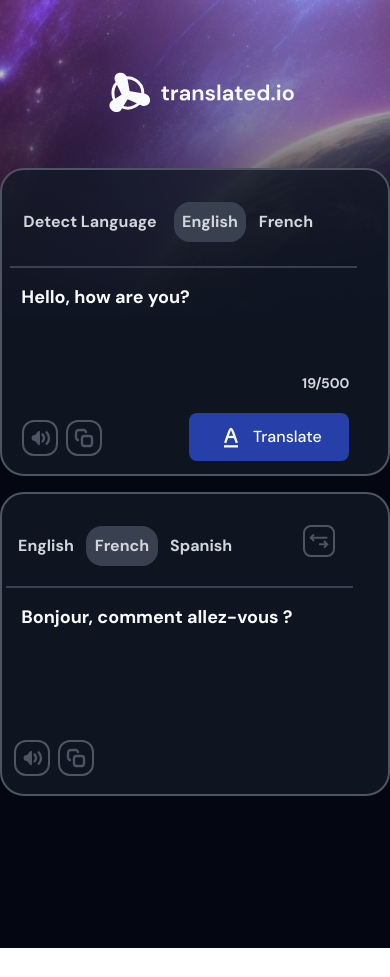
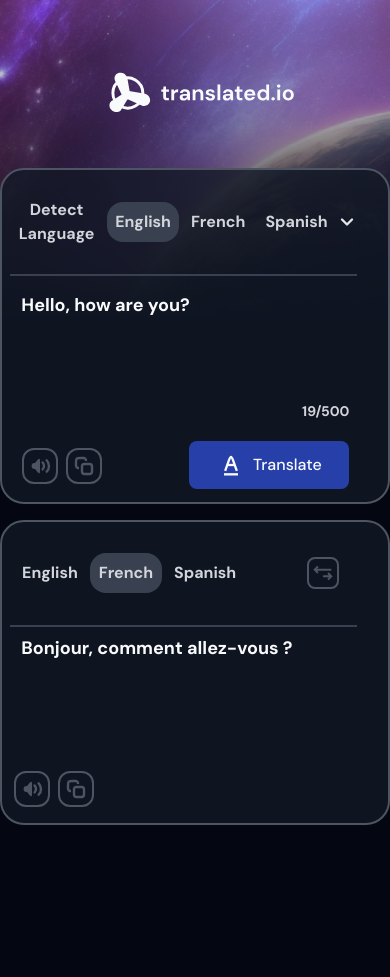
Before and after one commit to EduzzDev/Translate_page, a React (Vite) app: page / in a window 390 px wide. Before the commit the page ends 948 px from the top, so only its background shows below. Built offline with nearby package versions, Linux system fonts and the light colour scheme.

Commit message:
fix: ajustes para mobile e adicionando scroll x para mobile no menu de idiomas

```diff
--- a/src/App.jsx
+++ b/src/App.jsx
@@ -169,17 +169,17 @@ function App() {
         <section className="flex flex-col  gap-y-4 lg:flex-row justify-center lg:gap-x-4">
           <nav
             className="bg-[rgba(18,24,38,0.8)] w-full relative bottom-38 min-[600px]:left-10 min-[600px]:w-130
-            border-2 border-[#4D5562]  rounded-3xl"
+            border-2 border-[#4D5562]  rounded-3xl "
             aria-label="Seleção de idiomas"
           >
             <div
-              className=" w-[90%] h-[25dvw] ml-2 min-[500px]:h-25 text-[16px] overflow-hidden text-[#F9FAFB]font-black
+              className=" w-[90%] h-[25dvw]  mt-2 ml-2  overflow-x-scroll min-[500px]:h-22 text-[16px] min-[500px]:overflow-hidden text-[#F9FAFB]font-black
               resize-none outline-0  lg:mb-5
-              border-b-2 pb-5 min-[500px]:ml-4 border-[#394150]"
+              border-b-2 pb-2 min-[500px]:ml-4 border-[#394150] flex flex-row items-center"
             >
               <button
                 onClick={() => toggleInputLanguage("auto")}
-                className={`w-40 relative mt-8 cursor-pointer p-2 font-semibold focus:bg-[#394150] focus:rounded-2xl  hover:rounded-2xl
+                className={`w-40 relative cursor-pointer p-2 font-semibold focus:bg-[#394150] focus:rounded-2xl  hover:rounded-2xl
                hover:bg-[#394150] text-[#D2D5DA]  ${
                  inputLanguage === "auto"
                    ? "bg-[#394150] text-[#D2D5DA] rounded-2xl "
@@ -213,7 +213,7 @@ function App() {
               >
                 Spanish{" "}
               </Button>
-              <button className="relative top-2 ml-2">
+              <button className="relative  ml-2">
                 <svg
                   className="flex"
                   xmlns="http://www.w3.org/2000/svg"
@@ -236,7 +236,7 @@ function App() {
                 value={translatingText}
                 onChange={handleInput}
                 rows={1}
-                className="lg:w-120 w-[90%] min-h-10 text-[18px] text-[#F9FAFB]
+                className="lg:w-120 w-[90%] overflow-hidden min-h-10 text-[18px] text-[#F9FAFB]
                 font-black mx-auto mb-10 border-0 resize-none outline-none"
                 aria-label="Texto de entrada"
               />
@@ -300,9 +300,9 @@ function App() {
             aria-label="Seleção de idiomas"
           >
             <div
-              className=" w-[90%] ml-1 min-[500px]:h-25 text-[16px] overflow-hidden text-[#F9FAFB]font-black
+              className=" w-[90%] h-[25dvw]  mt-2 ml-2  overflow-x-scroll min-[500px]:h-22 text-[16px] min-[500px]:overflow-hidden text-[#F9FAFB]font-black
               resize-none outline-0  lg:mb-5
-              border-b-2 pb-5 min-[500px]:ml-4 border-[#394150]"
+              border-b-2 pb-2 min-[500px]:ml-4 border-[#394150] flex flex-row items-center"
             >
               <Button
                 nome="English"
@@ -315,7 +315,7 @@ function App() {
                 nome="French"
                 active={outputLanguage.includes("French")}
                 toggle={toggleOutputLanguage}
-                className="hidden md:block"
+                className=" block"
               >
                 French
               </Button>
@@ -323,7 +323,7 @@ function App() {
                 nome="Spanish"
                 active={outputLanguage.includes("Spanish")}
                 toggle={toggleOutputLanguage}
-                className="hidden md:block"
+                className=" block"
               >
                 Spanish{" "}
               </Button>
@@ -334,18 +334,18 @@ function App() {
                 <img src={butttonChange} alt="botão de trocar" />
               </button>
             </div>
-            <div className="flex flex-col min-[500px]:gap-4 mt-4">
+            <div className="flex flex-col min-[500px]:gap-4 mt-2">
               <textarea
                 ref={outputRef}
                 value={translatedText}
                 onChange={handleInput}
                 rows={1}
-                className="lg:w-120 w-[90%] min-h-10 text-[18px] text-[#F9FAFB]
+                className="lg:w-120 w-[90%] min-h-15 overflow-hidden text-[18px] text-[#F9FAFB]
                 font-black mx-auto mb-10 border-0 resize-none outline-none"
                 aria-label="Texto de saída"
                 readOnly
               />
-              <footer className="flex gap-y-2 gap-2">
+              <footer className="flex min-h-18 min-[500px]:min-h-0 items-end flex-row justify-start gap-2 ">
                 <button
                   onClick={() =>
                     speak(
@@ -356,14 +356,14 @@ function App() {
                     )
                   }
                   className="p-1 border-2 z-10 border-[#4D5562]
-                  rounded-xl relative ml-3 top-14 "
+                  rounded-xl relative ml-3 min-[500px]:top-14 "
                 >
                   <img className="w-6 cursor-pointer" src={sound} alt="som" />
                 </button>
                 <button
                   onClick={() => copying(translatedText)}
                   className="p-1 border-2 z-10 border-[#4D5562]
-                  rounded-xl relative  top-14"
+                  rounded-xl relative min-[500px]:top-14"
                 >
                   <img
                     className="w-6 cursor-pointer"
--- a/src/components/Button.jsx
+++ b/src/components/Button.jsx
@@ -2,7 +2,7 @@ function Button({ children, nome, active, toggle }) {
   return (
     <button
       onClick={() => toggle(nome)}
-      className={`w-18 relative mt-8 ml-1 cursor-pointer font-semibold  focus:rounded-2xl hover:rounded-2xl p-2 hover:bg-[#394150] ${
+      className={`w-18 relative  ml-1 cursor-pointer font-semibold  focus:rounded-2xl hover:rounded-2xl p-2 hover:bg-[#394150] ${
         active ? "bg-[#394150] text-[#D2D5DA] rounded-2xl " : "text-[#D2D5DA] "
       }`}
     >
```
